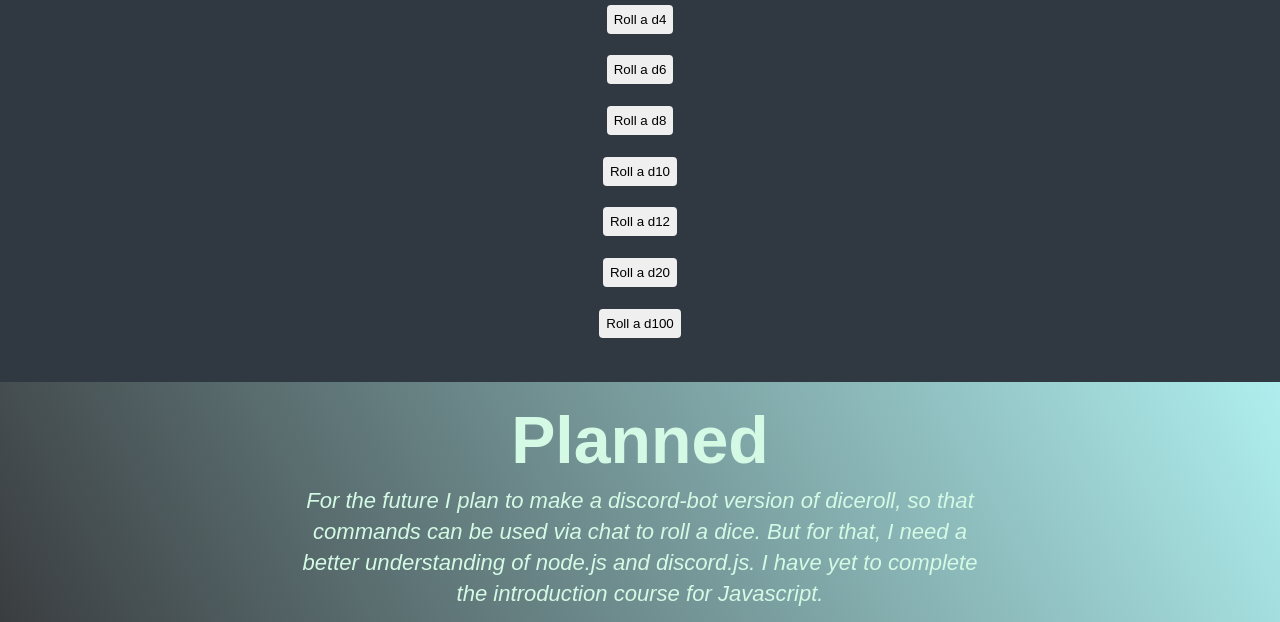
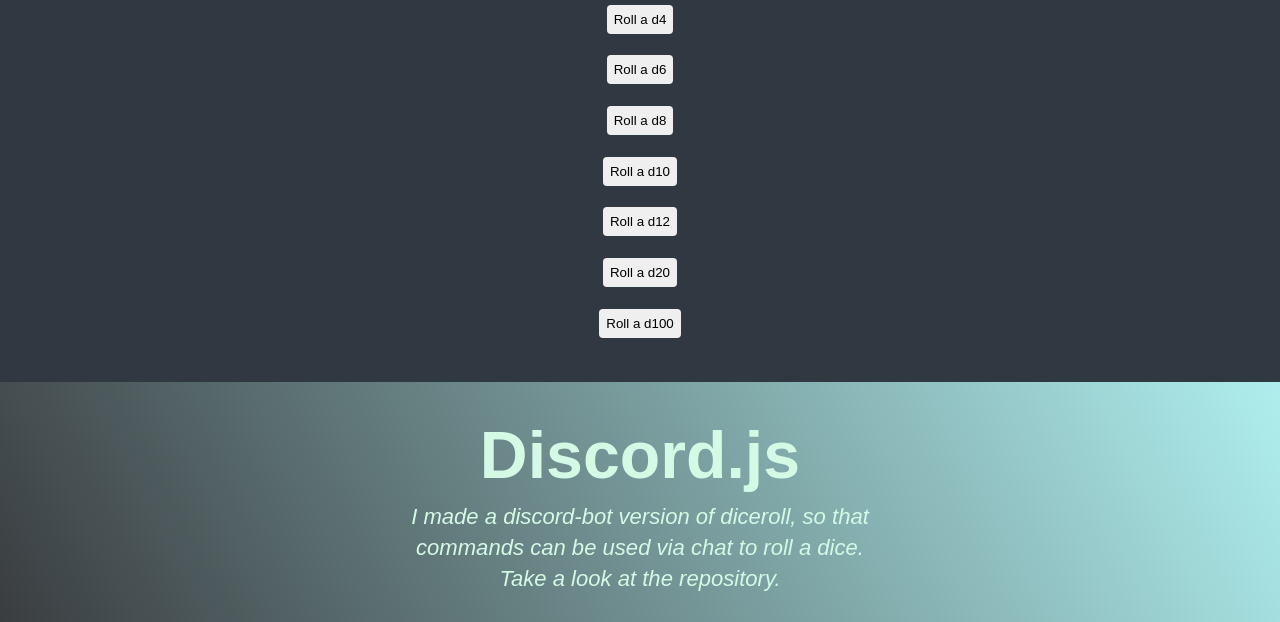
Before and after one commit to m0rthe/diceroll-web, a plain HTML site: page index.html in a window 1280 px wide. Shown: the part 752-1374 px from the top of the page. Drawn offline with Linux system fonts and the light colour scheme.

Commit message:
edited the planned section

```diff
--- a/index.html
+++ b/index.html
@@ -13,7 +13,7 @@
             <ul class="nav-list">
             <li><a href="#welcome-section">About</a> </li>
             <li><a href="#dice">Dice</a> </li>
-            <li><a href="#planned">Planned</a> </li>
+            <li><a href="#discord">Discord.js</a> </li>
             </ul>
         </nav>
         <!--Welcome Section-->
@@ -44,14 +44,12 @@
             <p><button type="button" onclick="d20()">Roll a d20</button></p><br>
             <p><button type="button" onclick="d100()">Roll a d100</button></p>
         </section>
-        <!--Planned Section-->
-        <section id="planned" class="planned-section">
-            <div class="planned-section-header">
-                <h2>Planned</h2>
-                <p>For the future I plan to make a discord-bot version of diceroll, so that <br>commands
-                    can be used via chat to roll a dice. But for that, I need a <br>
-                    better understanding of node.js and discord.js. I have yet to complete<br>
-                    the introduction course for Javascript.
+        <!--discord Section-->
+        <section id="discord" class="discord-section">
+            <div class="discord-section-header">
+                <h2>Discord.js</h2>
+                <p>I made a discord-bot version of diceroll, so that <br>commands
+                    can be used via chat to roll a dice.<br>Take a look at the <a href="https://github.com/m0rthe/diceroll">repository</a>.
                 </p>
             </div>
         </section>
--- a/styles/styles.css
+++ b/styles/styles.css
@@ -173,9 +173,9 @@
     }
   }
 
-  /* planned section styling */
+  /* discord section styling */
 
-  .planned-section {
+  .discord-section {
     display: flex;
     flex-direction: column;
     justify-content: center;
@@ -188,17 +188,17 @@
     background-image: linear-gradient(62deg, #3a3d40 0%, #afeeee 100%);
   }
 
-  .planned-section-header > h2 {
+  .discord-section-header > h2 {
     font-size: 6rem;
   }
 
   @media (max-width: 28.75em) {
-    .planned-section-header > h2 {
+    .discord-section-header > h2 {
       font-size: 4rem;
     }
   }
 
-  .planned-section-header > p {
+  .discord-section-header > p {
     font-style: italic;
     font-size: 2rem;
   }
```
